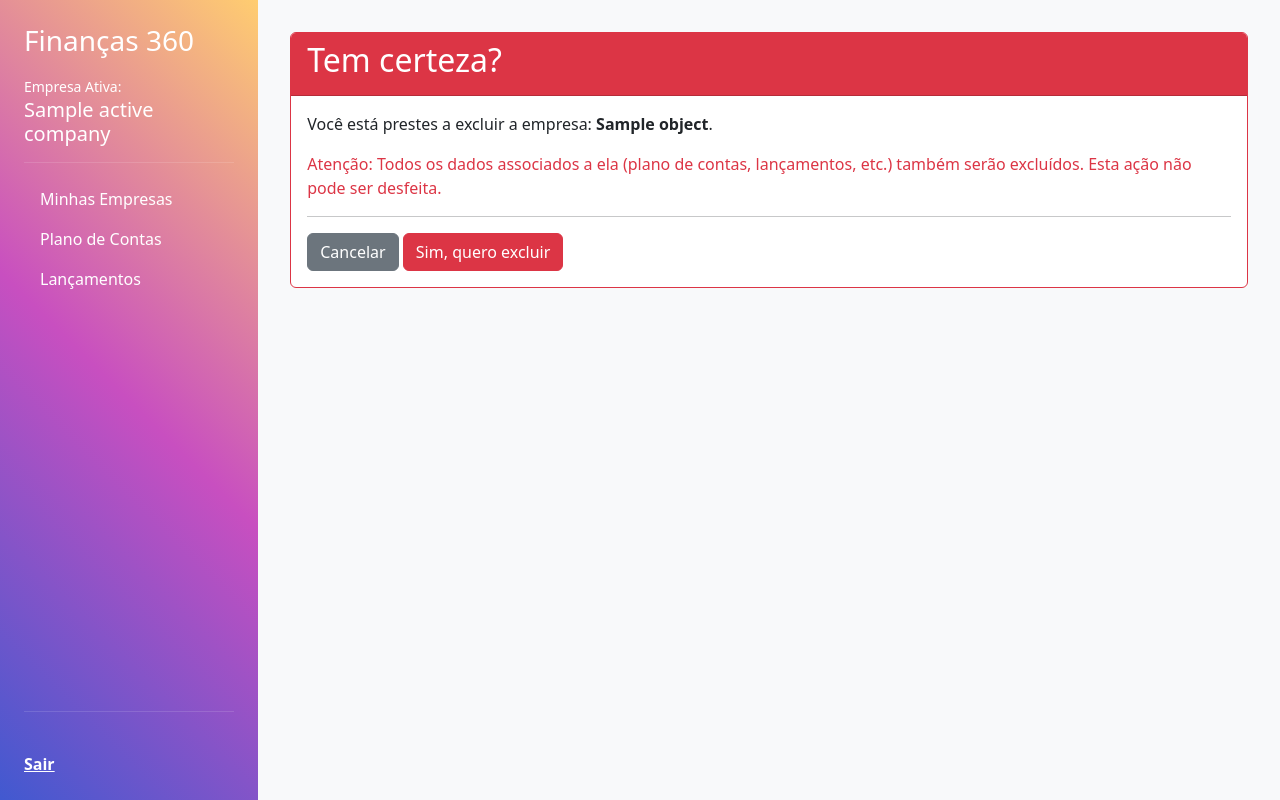
After one commit to nuanderson/financas360, a Django app: template core/templates/core/company_confirm_delete.html in a window 1280 px wide. The commit adds this page. Run offline with Django 5.2, Linux system fonts and the light colour scheme; the template is opened without the code that fills it: most values are stand-ins (such as "Sample title", 1, 10 or a date in 2020).

Commit message:
Incluso página das empresas

```diff
--- /dev/null
+++ b/core/templates/core/company_confirm_delete.html
@@ -0,0 +1,23 @@
+{% extends 'base.html' %}
+{% block title %}Confirmar Exclusão{% endblock %}
+{% block content %}
+    <div class="card border-danger">
+        <div class="card-header bg-danger text-white">
+            <h2>Tem certeza?</h2>
+        </div>
+        <div class="card-body">
+            <p>
+                Você está prestes a excluir a empresa: <strong>{{ object.name }}</strong>.
+            </p>
+            <p class="text-danger">
+                Atenção: Todos os dados associados a ela (plano de contas, lançamentos, etc.) também serão excluídos. Esta ação não pode ser desfeita.
+            </p>
+            <hr>
+            <form method="post">
+                {% csrf_token %}
+                <a href="{% url 'core:company_list' %}" class="btn btn-secondary">Cancelar</a>
+                <button type="submit" class="btn btn-danger">Sim, quero excluir</button>
+            </form>
+        </div>
+    </div>
+{% endblock %}
--- a/core/urls.py
+++ b/core/urls.py
@@ -7,6 +7,9 @@ app_name = 'core'
 urlpatterns = [
     # Página principal após o login (Hub de Empresas)
     path('empresas/', views.company_list, name='company_list'),
+    path('empresas/nova/', views.CompanyCreateView.as_view(), name='company_create'),
+    path('empresas/<int:pk>/editar/', views.CompanyUpdateView.as_view(), name='company_update'),
+    path('empresas/<int:pk>/excluir/', views.CompanyDeleteView.as_view(), name='company_delete'),
     # Página da Empresa
     path('empresa/<int:company_id>/plano-de-contas/', views.chart_of_accounts_list, name='chart_of_accounts_list'),
     path('empresa/<int:company_id>/plano-de-contas/<int:account_id>/editar/', views.AccountUpdateView.as_view(), name='account_update'),
--- a/templates/base.html
+++ b/templates/base.html
@@ -36,18 +36,26 @@
         </style>
     </head>
     <body>
-        <aside class="sidebar">
+        <aside class="sidebar d-flex flex-column">
+            <div>
                 <h3>Finanças 360</h3>
-            <hr>
                 {% if active_company %}
-                <div class="mb-3">
+                    <div class="mt-3 mb-3">
                         <small>Empresa Ativa:</small>
-                    <h5>{{ active_company.name }}</h5>
+                        <h5 class="text-white">{{ active_company.name }}</h5>
+                    </div>
+                {% else %}
+                    <div class="mt-3 mb-3">
+                        <small class="text-white-50">Nenhuma empresa ativa.</small>
+                        <h5 class="text-white">Selecione uma empresa</h5>
                     </div>
                 {% endif %}
+                <hr style="border-color: rgba(255,255,255,0.5);">
                 <ul class="nav flex-column">
                     <li class="nav-item">
-                    <a class="nav-link text-white" href="{% url 'core:company_list' %}">Trocar Empresa</a>
+                        <a class="nav-link text-white" href="{% url 'core:company_list' %}">
+                            <i class="bi bi-building"></i> Minhas Empresas
+                        </a>
                     </li>
                     {% if active_company %}
                         <li class="nav-item">
@@ -59,6 +67,15 @@
                         </li>
                     {% endif %}
                 </ul>
+            </div>
+            <div class="mt-auto">
+                <hr style="border-color: rgba(255,255,255,0.5);">
+                <div class="text-white">
+                    <small>{{ user.username }}</small>
+                    <br>
+                    <a class="text-white fw-bold" href="{% url 'core:logout' %}">Sair</a>
+                </div>
+            </div>
         </aside>
         <main class="main-content">
             {% block content %}{% endblock %}
```
Also changed, not shown: core/forms.py (+7 -1 lines), core/templates/core/company_form.html (added, +18 -0 lines), core/templates/core/company_list.html (+28 -22 lines), core/views.py (+59 -2 lines). Lines whose indentation alone changed are shown as unchanged.
